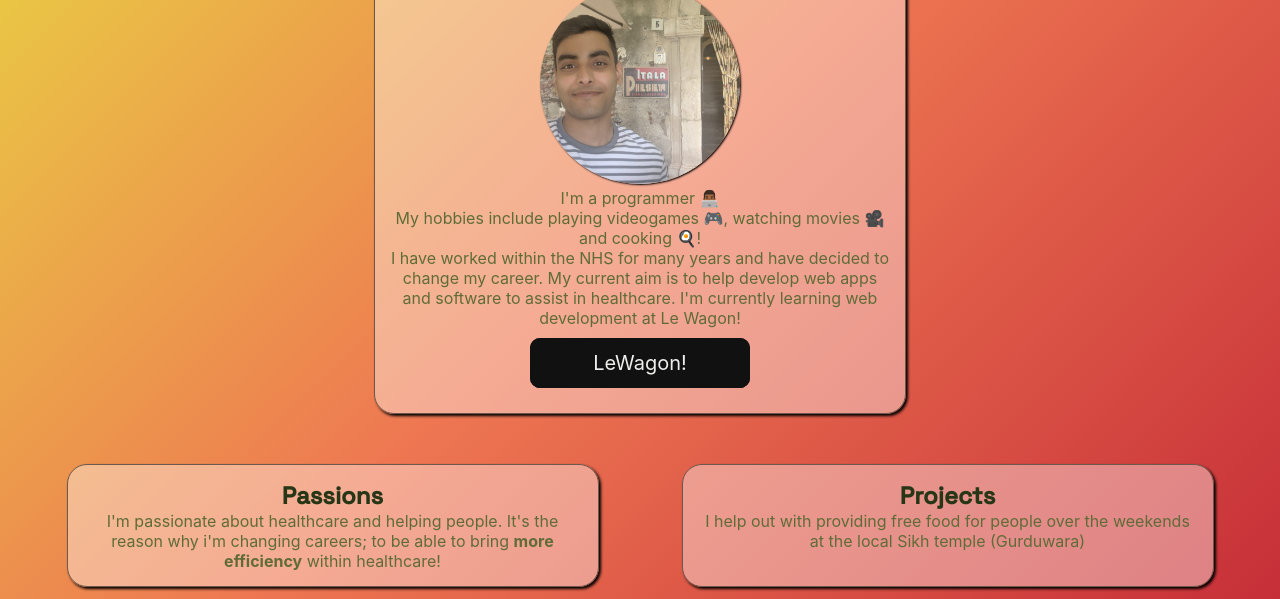
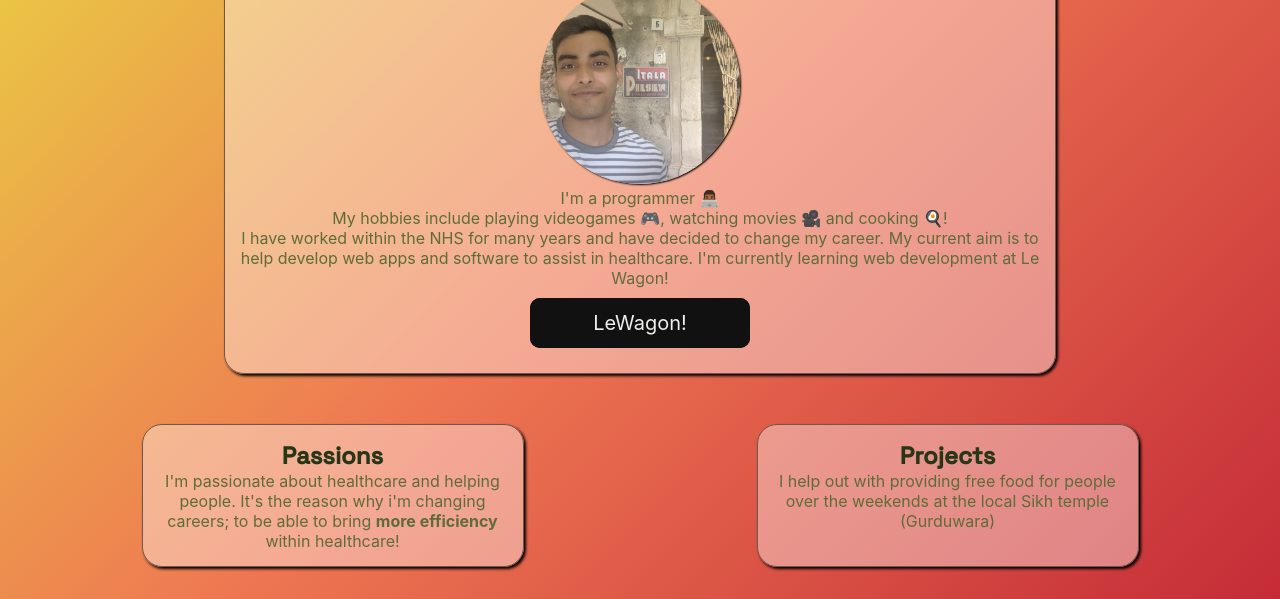
Before and after one commit to AranSeehra/profile, a plain HTML site: page index.html in a window 1280 px wide. Shown: the part 122-721 px from the top of the page. Drawn offline with Linux system fonts and the light colour scheme.

Commit message:
tidied up profile page, all cards are now in line

```diff
--- a/index.html
+++ b/index.html
@@ -11,7 +11,7 @@
   <script src="https://kit.fontawesome.com/7b985d53c8.js" crossorigin="anonymous"></script>
 </head>
 <body>
-  <div class="card">
+  <div class="card-profile">
     <h1>
       Hello, my name is Aran 😁
     </h1>
--- a/style.css
+++ b/style.css
@@ -42,7 +42,7 @@ a {
   text-decoration: none;
   color: #EEEEED;
   font-family: -apple-system, BlinkMacSystemFont, 'Segoe UI', Roboto, Oxygen, Ubuntu, Cantarell, 'Open Sans', 'Helvetica Neue', sans-serif;
-    font-size: 20px;
+  font-size: 20px;
   transition: 0.3s ease;
 }
 
@@ -57,10 +57,20 @@ a:hover {
   box-shadow: 1px 1px 2px black;
 }
 
+.card-profile {
+  background-color: rgba(255, 255, 255, 0.381);
+  padding: 15px;
+  width: 800px;
+  margin: 25px auto;
+  border-radius: 20px;
+  border: 1px solid #6c584c;
+  box-shadow: 2px 2px 3px #000;
+}
+
 .card {
   background-color: rgba(255, 255, 255, 0.381);
   padding: 15px;
-  width: 500px;
+  width: 350px;
   margin: 25px auto;
   border-radius: 20px;
   border: 1px solid #6c584c;
@@ -73,7 +83,7 @@ a:hover {
 }
 
 .grid-container {
-  width: 960px;
+  width: 700px;
   margin: 20px auto;
   display: flex;
   flex-wrap: wrap;
@@ -154,10 +164,10 @@ span {
     display: -ms-flexbox;
     display: flex;
     -ms-flex-pack: distribute;
-        justify-content: space-around;
+    justify-content: space-around;
     -webkit-box-align: center;
-        -ms-flex-align: center;
-            align-items: center;
+    -ms-flex-align: center;
+    align-items: center;
     width: 240px;
     height: 64px;
     border-radius: 80px;
```
